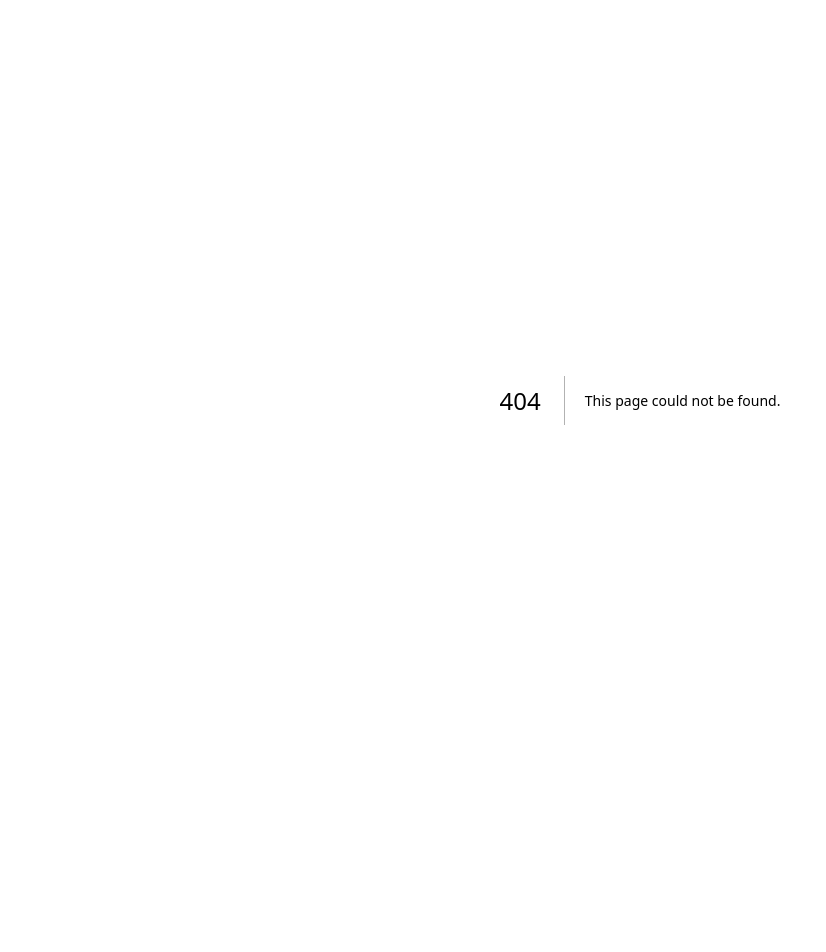
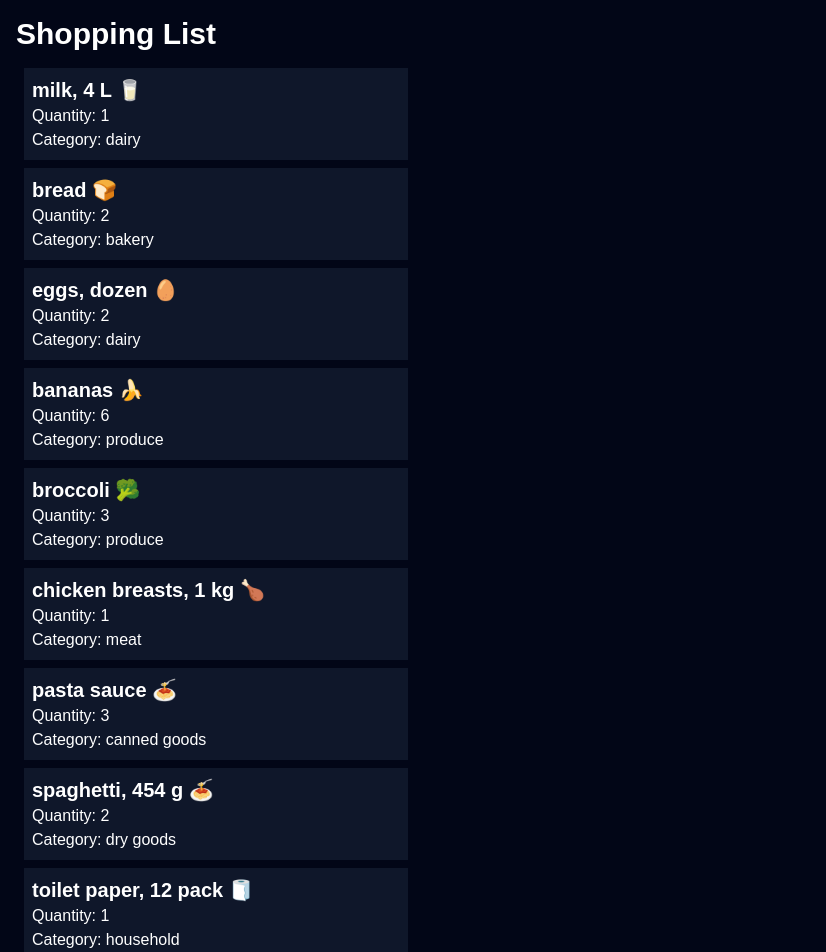
Before and after one commit to abbas-ui/cprg306-assignments, a Next.js app: page /week-3 in a window 1280 px wide. Before the commit this address had no page. Shown: the top 952 px of the page, without its empty margins (0-826 px from the left). Before the commit the page ends 800 px from the top, so only its background shows below. Built offline with nearby package versions, Linux system fonts and the light colour scheme.

Commit message:
initial commit

```diff
--- a/app/page.js
+++ b/app/page.js
@@ -4,7 +4,8 @@ export default function Home() {
   return (
     <main>
       <h1>CPRG 306: Web Development 2 - Assignments</h1>
-      <Link href="/week-2">Go to Week 2 Assignment</Link>
+      <Link href="/week-2">Go to Week 2 Assignment</Link>/<br />
+      <Link href="/week-3">Go to week 3 Assignment</Link>
     </main>
   );
 }
--- /dev/null
+++ b/app/week-3/item-list.js
@@ -0,0 +1,26 @@
+import Item from './item';
+
+export default function ItemList() {
+  const items = [
+    { name : "milk, 4 L 🥛", quantity: 1, category: "dairy", },
+    { name: "bread 🍞", quantity: 2, category: "bakery" },
+    { name: "eggs, dozen 🥚", quantity: 2, category: "dairy", },
+    { name: "bananas 🍌", quantity: 6, category: "produce",  },
+    { name: "broccoli 🥦", quantity: 3, category: "produce", },
+    { name: "chicken breasts, 1 kg 🍗", quantity: 1, category: "meat",  },
+    { name: "pasta sauce 🍝", quantity: 3, category: "canned goods",  },
+    { name: "spaghetti, 454 g 🍝", quantity: 2, category: "dry goods",  },
+    { name: "toilet paper, 12 pack 🧻", quantity: 1, category: "household",  },
+    { name: "paper towels, 6 pack", quantity: 1, category: "household",  },
+    { name: "dish soap 🍽️", quantity: 1, category: "household",  },
+    { name: "hand soap 🧼", quantity: 4, category: "household",  },
+  ];
+
+  return (
+    <ul>
+      {items.map((item, index) => (
+        <Item key={index} {...item} />
+      ))}
+    </ul>
+  );
+}
--- /dev/null
+++ b/app/week-3/item.js
@@ -0,0 +1,10 @@
+export default function Item({ name, quantity, category }) {
+    return (
+
+        <li className="p-2 m-2 bg-slate-900 max-w-sm text-white">
+        <h2 className="text-xl font-bold">{name}</h2>
+        <p>Quantity: {quantity}</p>
+        <p>Category: {category}</p>
+      </li>
+    );
+  }
--- /dev/null
+++ b/app/week-3/page.js
@@ -0,0 +1,10 @@
+import ItemList from './item-list';
+
+export default function Page() {
+  return (
+    <main className="p-4 bg-slate-950 min-h-screen">
+      <h1 className="text-3xl font-bold mb-4 text-white">Shopping List</h1>
+      <ItemList />
+    </main>
+  );
+}
```
